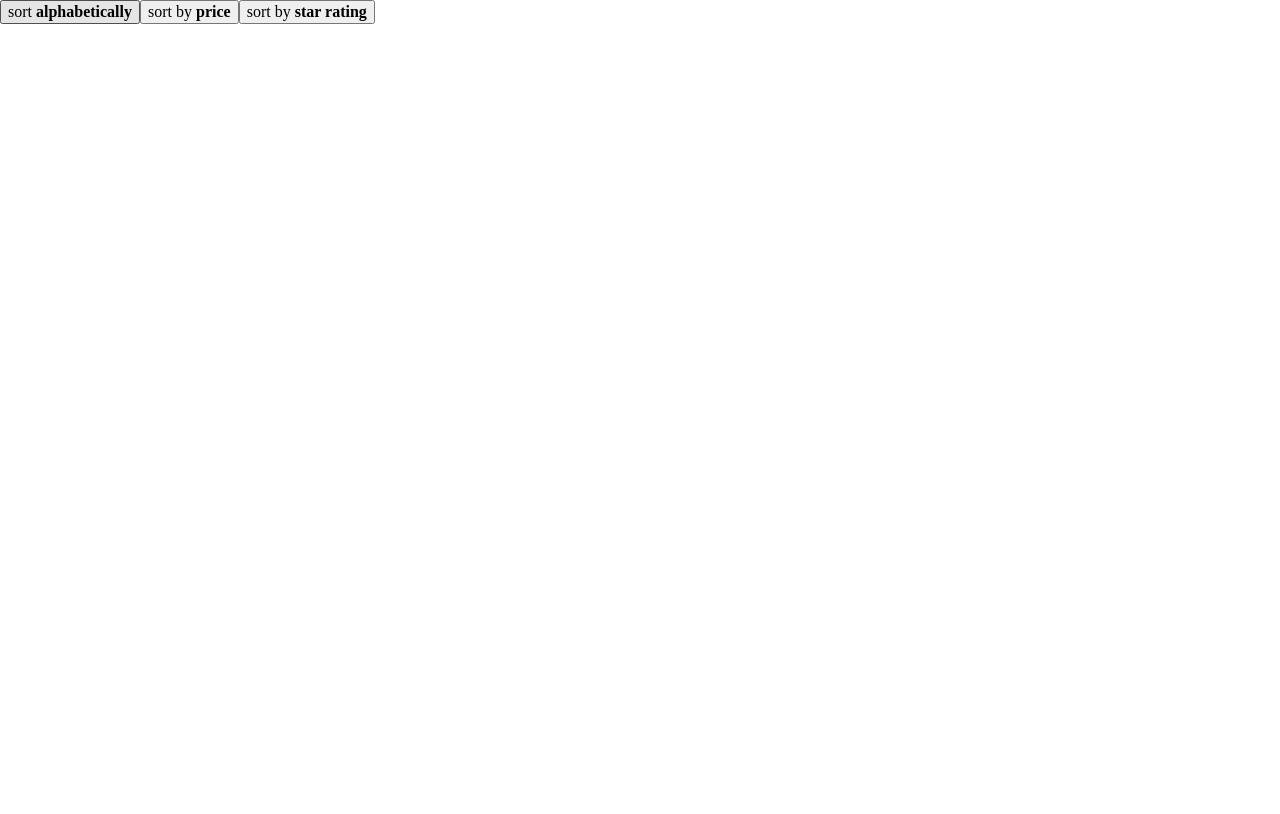
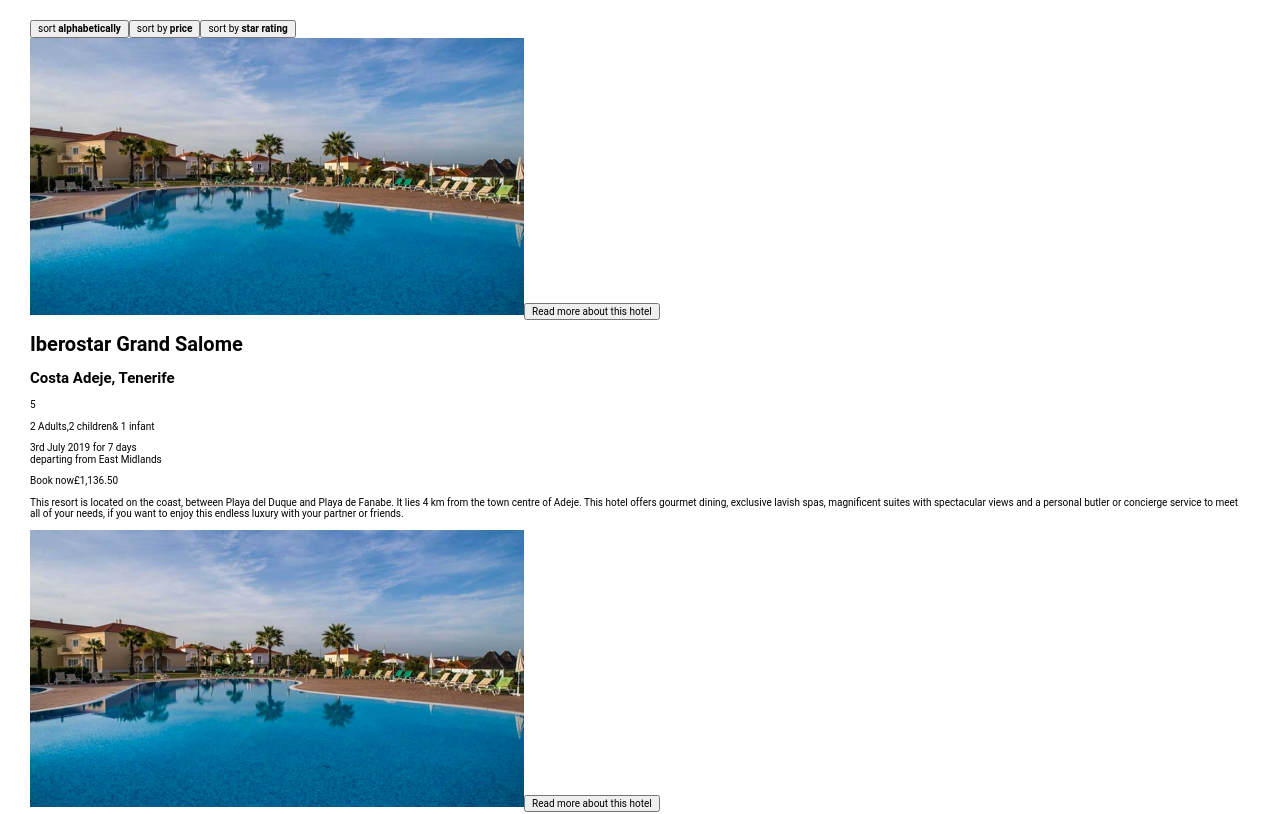
Before and after one commit to getinnocuous/otb-elliot-w, a React (Create React App) app: page / in a window 1280 px wide. Shown: the top 814 px of the page. Built offline with nearby package versions, Linux system fonts and the light colour scheme.

Commit message:
creating hotel advert component

```diff
--- a/src/App.tsx
+++ b/src/App.tsx
@@ -1,9 +1,12 @@
 import React, { useEffect, useState } from 'react';
 import { ThemeProvider, GlobalStyle } from './styles/GlobalStyles';
-import { SortResultsByOptions } from './types';
+import { Hotel, SortResultsByOptions } from './types';
+import { hotels } from './data/hotels';
+import { HotelAdvert } from './components/HotelAdvert';
 
 function App(): JSX.Element {
   const [sortResultsBy, setSortResultsBy] = useState<SortResultsByOptions>(SortResultsByOptions.PRICE);
+  const [hotelsData, setHotelsData] = useState<Hotel[]>(hotels);
   useEffect(() => {
     console.log({ sortResultsBy });
   }, [sortResultsBy]);
@@ -22,6 +25,11 @@ function App(): JSX.Element {
             sort by <b>star rating</b>
           </button>
         </div>
+        <section>
+          {hotelsData.map((hotel) => (
+            <HotelAdvert key={hotel.name} hotel={hotel} />
+          ))}
+        </section>
       </>
     </ThemeProvider>
   );
--- /dev/null
+++ b/src/components/HotelAdvert/HotelAdvert.tsx
@@ -0,0 +1,52 @@
+import React, { useState } from 'react';
+import { Hotel } from '../../types';
+import HotelImage1 from '../../images/hotel-image-1.png';
+// import HotelImage2 from '../../images/hotel-image-2.png';
+// import HotelImage3 from '../../images/hotel-image-3.png';
+
+interface HotelAdvertProps {
+  hotel: Hotel;
+}
+
+export const HotelAdvert = ({ hotel }: HotelAdvertProps): JSX.Element => {
+  const [toggle, setToggle] = useState(false);
+  const { name, location, rating, partySize, bookingDetails, price, overview } = hotel;
+  const { adults, children, infants } = partySize;
+  const { startDate, length, departingFrom } = bookingDetails;
+  return (
+    <article key={name}>
+      <div>
+        <div>
+          <img src={HotelImage1} alt={name} />
+          <button onClick={() => setToggle(!toggle)}>Read {toggle ? 'less' : 'more'} about this hotel</button>
+        </div>
+        <div>
+          <h1>{name}</h1>
+          <h2>{location}</h2>
+          <div>{rating}</div>
+          <p>
+            {adults} Adults,
+            {children && children > 1 ? `${children} children` : `${children} child`}
+            {infants && `& ${infants} infant`}
+          </p>
+          <p>
+            {startDate} for {length} <br />
+            departing from {departingFrom}
+          </p>
+          <a href={'/'}>
+            <span>Book now</span>
+            <span>
+              {price.toLocaleString('en-GB', {
+                style: 'currency',
+                currency: 'GBP',
+              })}
+            </span>
+          </a>
+        </div>
+      </div>
+      <div>
+        <p>{overview}</p>
+      </div>
+    </article>
+  );
+};
--- /dev/null
+++ b/src/components/HotelAdvert/index.ts
@@ -0,0 +1 @@
+export * from './HotelAdvert';
--- /dev/null
+++ b/src/data/hotels.ts
@@ -0,0 +1,56 @@
+import { Hotel } from '../types/';
+
+export const hotels: Hotel[] = [
+  {
+    name: 'Iberostar Grand Salome',
+    location: 'Costa Adeje, Tenerife',
+    rating: 5,
+    partySize: {
+      adults: 2,
+      children: 2,
+      infants: 1,
+    },
+    bookingDetails: {
+      startDate: '3rd July 2019',
+      length: '7 days',
+      departingFrom: 'East Midlands',
+    },
+    price: 1136.5,
+    overview:
+      'This resort is located on the coast, between Playa del Duque and Playa de Fanabe. It lies 4 km from the town centre of Adeje. This hotel offers gourmet dining, exclusive lavish spas, magnificent suites with spectacular views and a personal butler or concierge service to meet all of your needs, if you want to enjoy this endless luxury with your partner or friends.',
+  },
+  {
+    name: 'Aguamarina Golf Hotel',
+    location: 'Costa Adeje, Tenerife',
+    rating: 4,
+    partySize: {
+      adults: 2,
+      children: 1,
+    },
+    bookingDetails: {
+      startDate: '27th May 2019',
+      length: '7 days',
+      departingFrom: 'Liverpool',
+    },
+    price: 696.8,
+    overview:
+      'The Hotel Aguamarina Golf has an exceptional location in the south of Tenerife, overlooking the Atlantic Ocean. It is situated between the Golf del Sur and the Amarillo Golf courses, and is an ideal hotel for families, couples and groups who are looking for a holiday full of sport, sun and sea.',
+  },
+  {
+    name: 'Las Piramides Resot',
+    location: 'Costa Adeje, Tenerife',
+    rating: 3,
+    partySize: {
+      adults: 2,
+      children: 2,
+    },
+    bookingDetails: {
+      startDate: '3rd July 2019',
+      length: '7 days',
+      departingFrom: 'Manchester',
+    },
+    price: 499.99,
+    overview:
+      'Hugely popular with the young and lively crowd, the Las Piramides Resort offers simple, budget accommodation for those looking to be right in the heart of the action. At just 350m from the famous Veronicas Strip and 50m from the nearest shops, bars and restaurants, the property is perfectly located for nights out on the town. There’s also an outdoor swimming pool that is perfect for a chill-out session too.',
+  },
+];
--- a/src/styles/GlobalStyles.tsx
+++ b/src/styles/GlobalStyles.tsx
@@ -18,7 +18,45 @@ export const theme: DefaultTheme = {
   },
 };
 
-export const GlobalStyle = createGlobalStyle``;
+export const GlobalStyle = createGlobalStyle`
+  :root {
+    --h-spacing: 1.5rem;
+    --v-spacing: 1rem;
+    --heading: 'Bebas Neue', -apple-system, BlinkMacSystemFont, Segoe UI, Helvetica Neue, sans-serif;
+    --body: 'Roboto', -apple-system, BlinkMacSystemFont, Segoe UI, Helvetica Neue, sans-serif;
+    font-size: 62.5%;
+    @media screen and (min-width: ${theme.breakpoints.md})  {
+      --h-spacing: 3rem;
+      --v-spacing: 2rem;
+    }
+  }
+
+  html {
+    box-sizing: border-box;
+  }
+
+  *, *:before, *:after {
+    box-sizing: inherit;
+  }
+
+  html,
+  body {
+    padding: 0;
+    margin: 0;
+  }
+
+  body {
+    -webkit-font-smoothing: antialiased;
+    -moz-osx-font-smoothing: grayscale;
+    font-family: var(--body);
+    padding: var(--v-spacing) var(--h-spacing);
+  }
+
+  a {
+    color: inherit;
+    text-decoration: none;
+  }
+`;
 
 type Props = {
   children?: JSX.Element;
--- /dev/null
+++ b/src/types/Hotel.type.ts
@@ -0,0 +1,17 @@
+export interface Hotel {
+  name: string;
+  location: string;
+  rating: number;
+  partySize: {
+    adults: number;
+    children?: number;
+    infants?: number;
+  };
+  bookingDetails: {
+    startDate: string;
+    length: string;
+    departingFrom: string;
+  };
+  price: number;
+  overview: string;
+}
--- a/src/types/index.ts
+++ b/src/types/index.ts
@@ -1 +1,2 @@
 export * from './SortResultsByOptions.type';
+export * from './Hotel.type';
```
